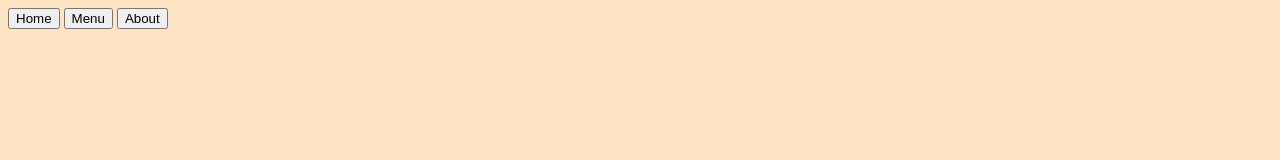
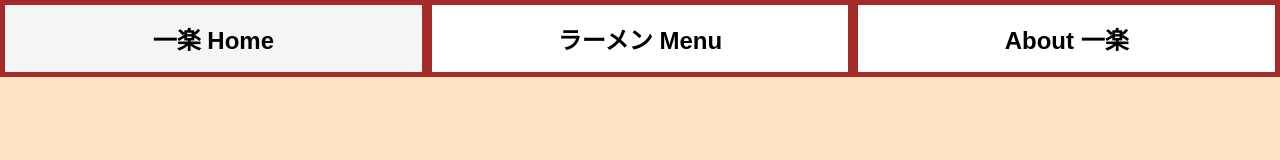
Before and after one commit to zeratheuz/restaurant-page, a website built with webpack: page src/template.html in a window 1280 px wide. Built offline with nearby package versions, Linux system fonts and the light colour scheme.

Commit message:
Update HTML and CSS

```diff
--- a/src/styles.css
+++ b/src/styles.css
@@ -1,3 +1,25 @@
+* {
+  margin: 0;
+  padding: 0;
+}
+
 body {
   background: bisque;
 }
+
+nav {
+  display: flex;
+}
+
+button {
+  flex: 1;
+  padding: 1rem;
+  font-size: 1.5rem;
+  font-weight: bold;
+  background: white;
+  border: 5px solid brown;
+}
+
+button:hover {
+  background: whitesmoke;
+}
--- a/src/template.html
+++ b/src/template.html
@@ -9,9 +9,9 @@
 <body>
   <header>
     <nav>
-      <button id="home">Home</button>
-      <button id="menu">Menu</button>
-      <button id="about">About</button>
+      <button id="home">一楽 Home</button>
+      <button id="menu">ラーメン Menu</button>
+      <button id="about">About 一楽</button>
     </nav>
   </header>
   <div id="content"></div>
```
